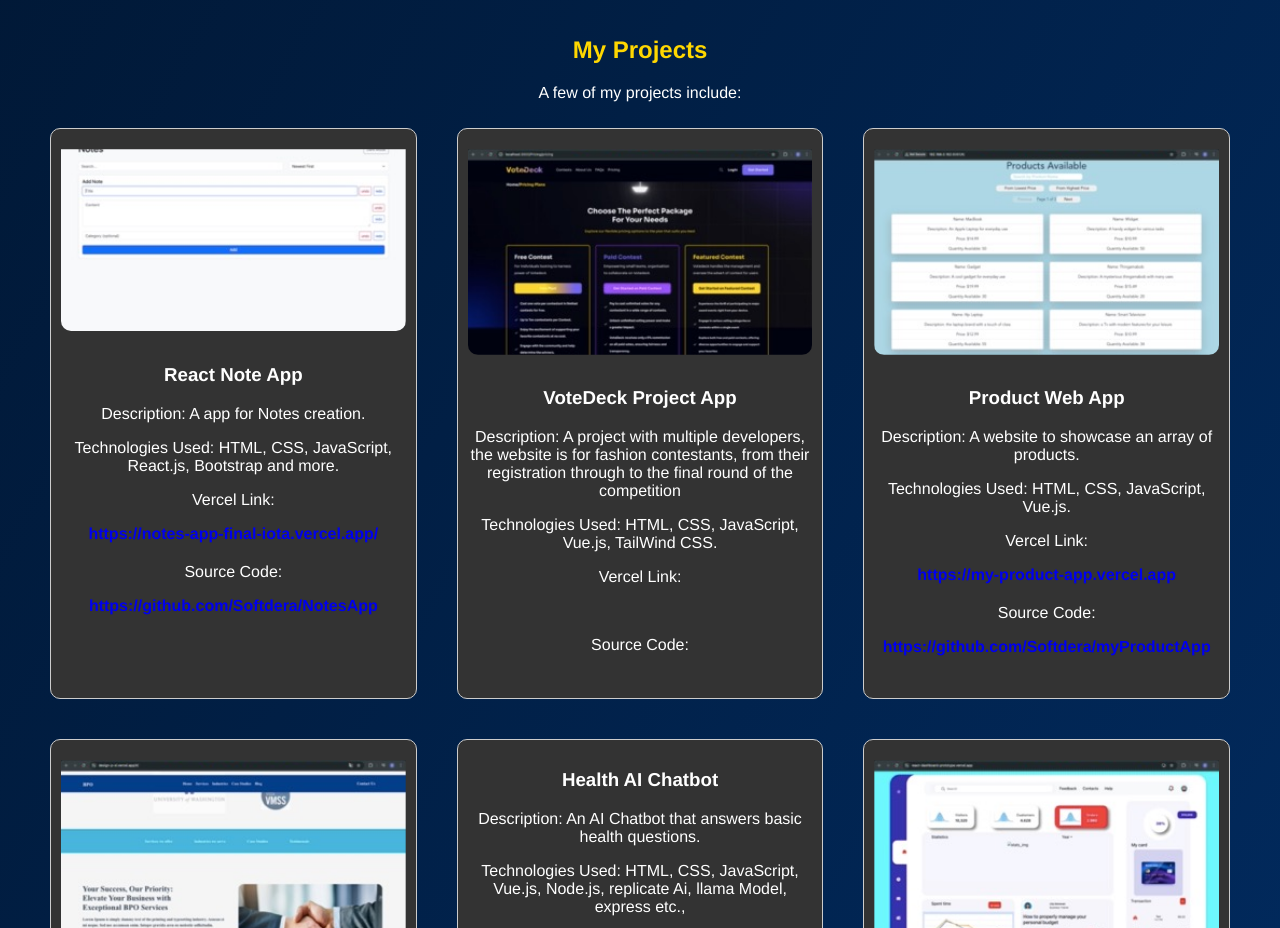
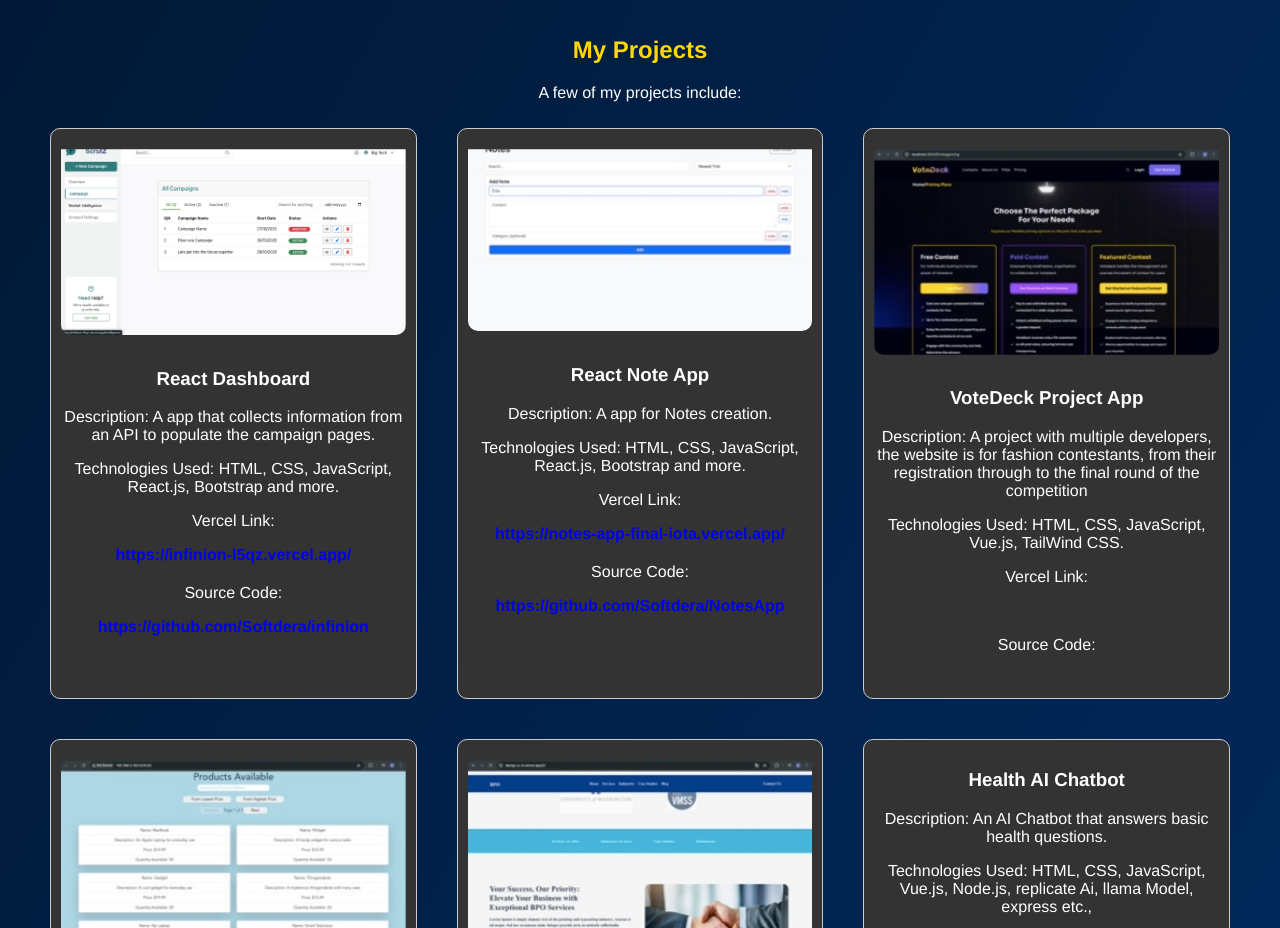
Before and after one commit to Softdera/dera-portfolio, a Vue app: page / in a window 1280 px wide. Shown: the part 1560-2488 px from the top of the page. Built offline with nearby package versions, Linux system fonts and the light colour scheme.

Commit message:
dash commit

```diff
--- a/src/components/Projects.vue
+++ b/src/components/Projects.vue
@@ -31,6 +31,16 @@
     data() {
       return {
         projects: [
+           {
+            title: 'React Dashboard',
+            description: 'A app that collects information from an API to populate the campaign pages.',
+            technologies: 'HTML, CSS, JavaScript, React.js, Bootstrap and more.',
+            GithubLink: 'https://github.com/Softdera/infinion',
+            VercelLink: 'https://infinion-l5qz.vercel.app/',
+            image: require('@/assets/ProjectImage copy/Dashboard.jpg')
+
+          },
+
         {
             title: 'React Note App',
             description: 'A app for Notes creation.',
```
Also changed, not shown: src/assets/ProjectImage copy/Dashboard.jpg (added).
